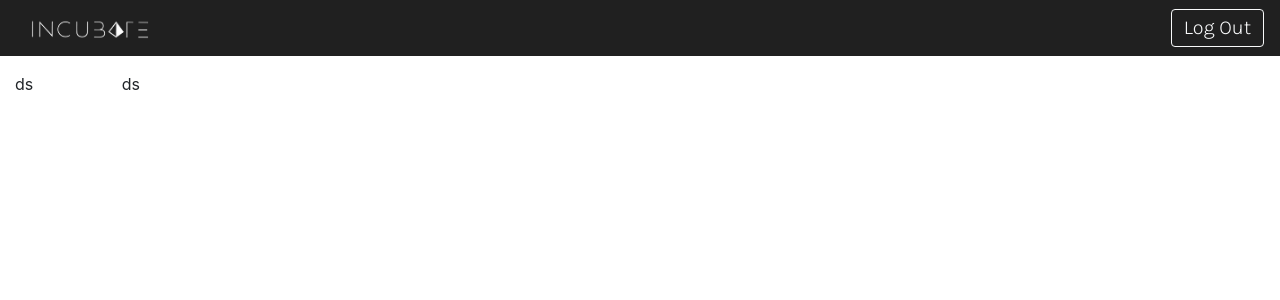
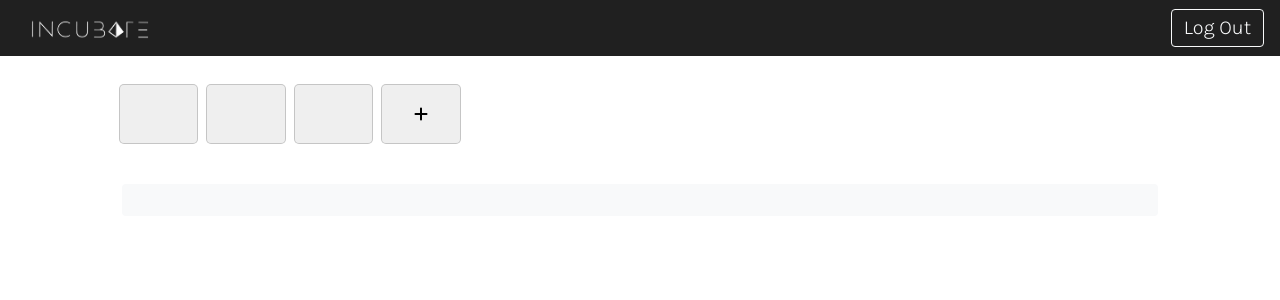
Before and after one commit to Soban-Farhan/Incubate, a React (Create React App) app in the folder Incubate/client/: page /board/1 in a window 1280 px wide. Shown: the top 300 px of the page. Built offline with nearby package versions, Linux system fonts and the light colour scheme.

Commit message:
Break
Took a week of because i was getting burnt out. Getting back into the loop of development.

```diff
--- a/Incubate/client/src/App.js
+++ b/Incubate/client/src/App.js
@@ -2,6 +2,8 @@
 import React from 'react';
 import { Route, Switch, BrowserRouter } from 'react-router-dom'
 import { getSessionCookie, removeSessionCookie } from './includes/function'
+
+
 
 // Views
 // import Index from './views/index.js'
--- a/Incubate/client/src/css/master.css
+++ b/Incubate/client/src/css/master.css
@@ -31,6 +31,14 @@ body {
 
 .board-cards {
     height: 100px;
+    background-position: center;
+    background-size: cover;
+    background-repeat: no-repeat;
+    transition: .2s;
+}
+
+.tab-cards {
+    height: 60px;
     background-position: center;
     background-size: cover;
     background-repeat: no-repeat;
@@ -136,10 +144,6 @@ a:hover {
     transition: .4s;
 }
 
-.tab-col {
-
-}
-
 .bg-dark {
     background-color: #202020 !important;
 }
--- a/Incubate/client/src/views/auth.js
+++ b/Incubate/client/src/views/auth.js
@@ -6,7 +6,7 @@ import Register from './register.js'
 
 import { getSessionCookie } from '../includes/function'
 
-import { Route, Switch, BrowserRouter } from 'react-router-dom'
+import { Route } from 'react-router-dom'
 
 class Auth extends Component {
 
--- a/Incubate/client/src/views/board/tab/index.js
+++ b/Incubate/client/src/views/board/tab/index.js
@@ -11,12 +11,13 @@ class Tabs extends Component {
 
     constructor(props) {
         super(props);
+        this.state = {
+            tabs: [[],[],[]]
+        }
     }
 
     componentDidMount() {
         const { match: { params } } = this.props;
-
-        console.log(params.boardID)
     }
 
     render() {
@@ -28,18 +29,43 @@ class Tabs extends Component {
                         <Navbar.Toggle aria-controls="responsive-navbar-nav" />
                         <Navbar.Collapse id="responsive-navbar-nav">
                             <Nav className="mr-auto" />
-                            <Nav>
-                            <Link to={"/logout"}>
-                                <button className="btn btn-outline-light btn-md font-karla">Log Out</button>
-                            </Link>
+                            <Nav className="text-right">
+                            <div className="p-2" />
+                                <Link to={"/logout"}>
+                                    <button className="btn btn-outline-light btn-md font-karla">Log Out</button>
+                                </Link>
                             </Nav>
                         </Navbar.Collapse>
                     </Navbar>
                     <div className="p-2" />
                     <Container fluid>
                         <Row>
-                            <Col lg={1} className="tab-col"> <p>ds</p> </Col>
-                            <Col lg={11}> <p>ds</p> </Col>
+                            <Col lg={{ span: 10, offset: 1 }}>
+                                <div className="tab-col p-2">
+                                    <Row className="h-100">
+                                        { this.state?.tabs.map((tab) => (
+                                                <Col xs={3} lg={1} className="p-1">
+                                                    <button className="tab-cards border-rounded text-center container-fluid" />
+                                                    <div className="p-1" />
+                                                </Col>
+                                            ))
+                                        }
+                                        { this.state?.tabs.length !== 4 ?
+                                            <Col xs={3} lg={1} className="p-1">
+                                                <button className="tab-cards border-rounded text-center container-fluid">
+                                                    <i className="fas fa-plus" />
+                                                </button>
+                                            </Col> : ""
+                                        }
+
+                                    </Row>
+                                </div>
+                            </Col>
+                            <Col lg={{ span: 10, offset: 1 }}>
+                                <div className="p-2" />
+                                <Container fluid className="bg-light rounded p-3">
+                                </Container>
+                            </Col>
                         </Row>
                     </Container>
                 </Container>
```
